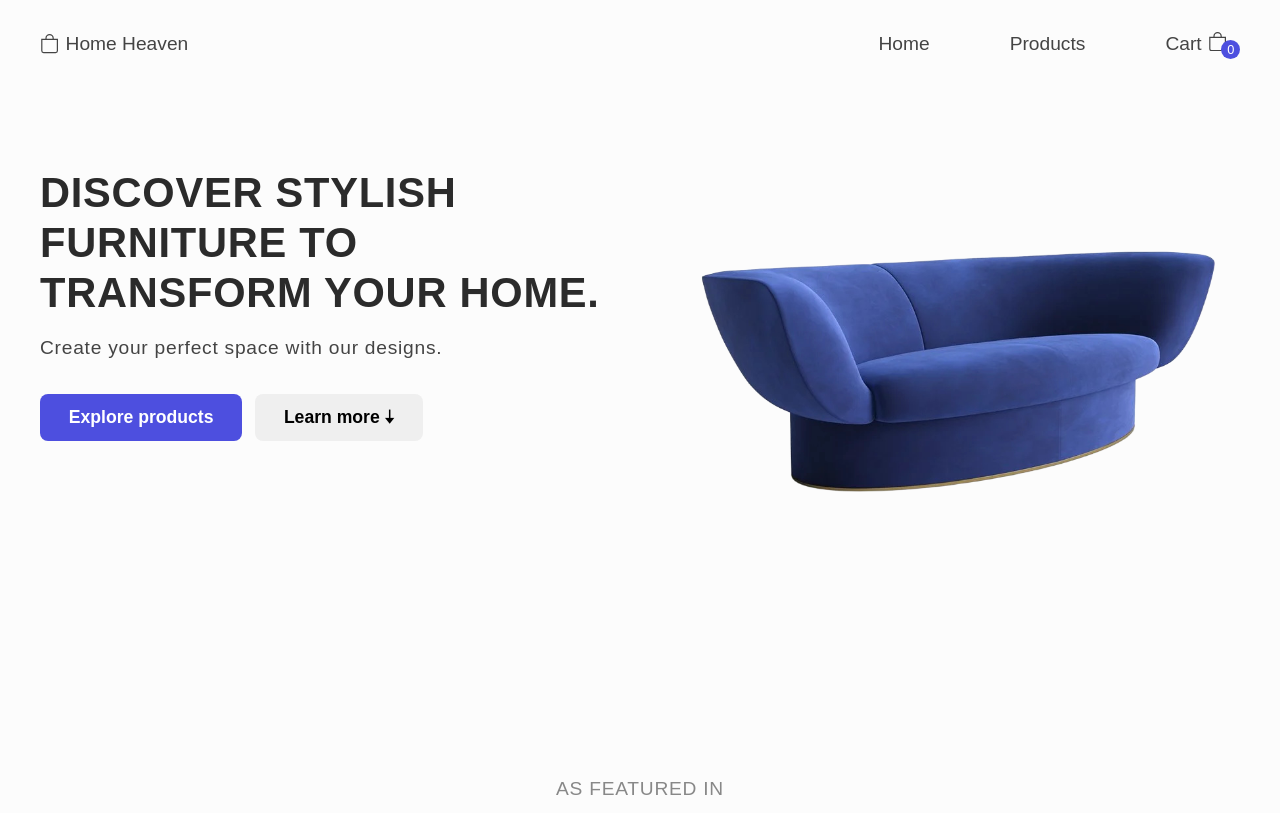
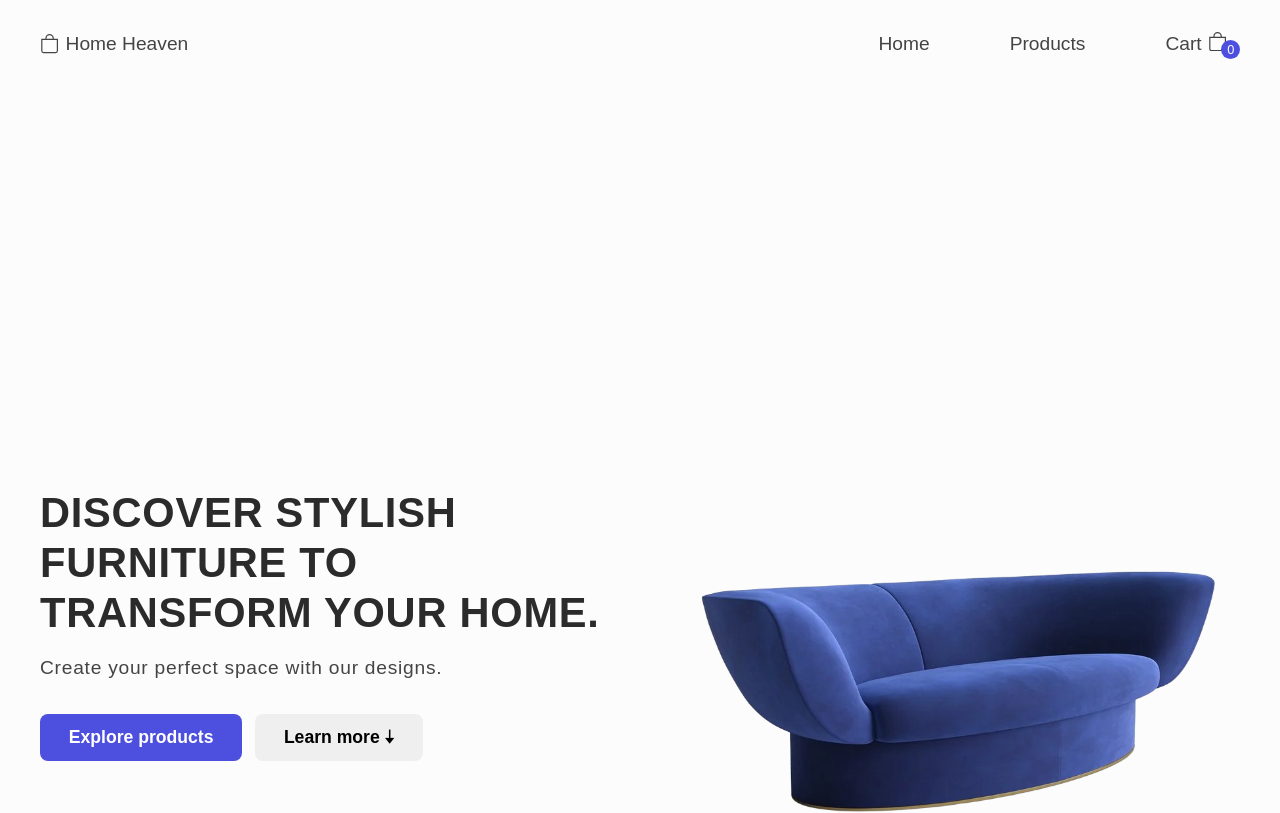
Before and after one commit to sasanedicbn/Home-Heaven-e-commerce, a React (Vite) app: page / in a window 1280 px wide. Shown: the top 813 px of the page. Built offline with nearby package versions, Linux system fonts and the light colour scheme.

Commit message:
Style components with wrapper

```diff
--- a/src/pages/Home.tsx
+++ b/src/pages/Home.tsx
@@ -6,6 +6,7 @@ import FeaturedProducts from './FeaturedProducts'
 import Header from './Header'
 import Operations from './Operations'
 import { NavBarProps } from '../types/types'
+import HomeWrapper from './HomeWrapper'
 
 
 const  Home: React.FC<NavBarProps> = ({heroRef}) => {
@@ -19,13 +20,13 @@ const handleLearnMoreClick = () => {
 };
 
   return (
-    <>
+    <HomeWrapper paddingTop='20rem'>
      <Header onLearnMoreClick={handleLearnMoreClick}/>
      <Featured heroRef={heroRef}/>
      <FeaturedProducts ref={targetRef}/>
      <Creeds/>
      <Operations/>
-    </>
+    </HomeWrapper>
   )
 }
 
--- a/src/pages/HomeWrapper.tsx
+++ b/src/pages/HomeWrapper.tsx
@@ -5,7 +5,7 @@ const HomeWrapper = ({children, paddingTop = "16px"}) => {
     }
     return(
      <div className='wrapper' style={style}>
-
+       {children}
      </div>
     )
 }
```
